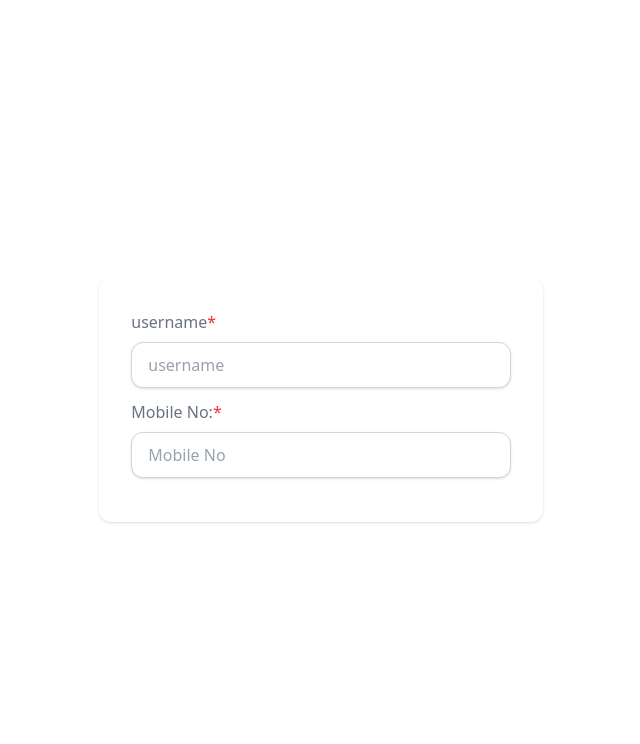
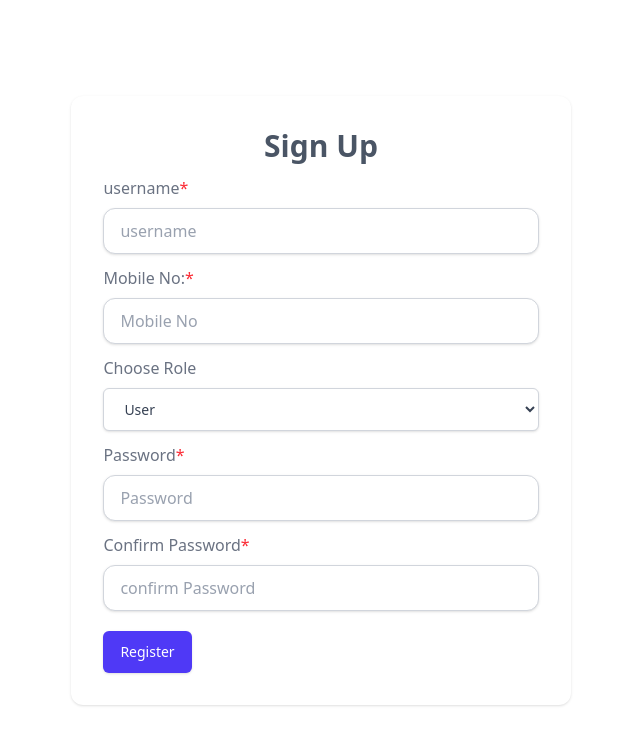
Before and after one commit to codemonk61/post-app, a React (Vite) app: page /signup in a window 1280 px wide. Shown: the top 744 px of the page, without its empty margins (319-959 px from the left). Built offline with nearby package versions, Linux system fonts and the light colour scheme.

Commit message:
add dropwdown

```diff
--- a/src/App.tsx
+++ b/src/App.tsx
@@ -2,13 +2,17 @@
 import { BrowserRouter, Route, Routes } from 'react-router-dom'
 import Login from './pages/Login'
 import SignUp from './pages/SignUp'
+import Home from './pages/Home'
 
 function App() {
   return (
     <BrowserRouter>
       <Routes>
+
         <Route path="/login" element={<Login />} />
          <Route path="/signup" element={<SignUp/>} />
+         <Route path="/" element={<Home/>}/>
+
       </Routes>
     </BrowserRouter>
 
--- a/src/components/Input/Input.tsx
+++ b/src/components/Input/Input.tsx
@@ -4,6 +4,7 @@ const Input:React.FC<InputPropsType>  = ({handleInput, value, placeholder, title
   return (
     <div>
         <span className="text-gray-500"> {title}</span>{required && <span className="text-red-500">{'*'}</span>}
+
         <input
          className=" mt-2 mb-3 w-full rounded-xl border border-gray-300 bg-white px-4 py-2.5 pr-10 text-gray-900 placeholder:text-gray-400
            shadow-sm focus:outline-none focus:ring-2 focus:ring-indigo-500 focus:border-indigo-500
--- a/src/components/Input/types.d.ts
+++ b/src/components/Input/types.d.ts
@@ -1,7 +1,7 @@
 
 
 export type InputPropsType = {
-    handleInput: (e: React.ChangeEvent<HTMLInputElement>)=>viod,
+    handleInput: (e: React.ChangeEvent<HTMLInputElement>)=> void,
     value: string | number,
     placeholder: string,
     title: string,
--- /dev/null
+++ b/src/components/dropdown/Dropdown.tsx
@@ -0,0 +1,29 @@
+import type { DropdownPropsType } from "./types";
+
+const Dropdown: React.FC<DropdownPropsType> = ({title, options, onChange}) => {
+  return (
+    <div className="w-full">
+
+        <span className="text-gray-500 "> {title}</span>
+
+
+      <select onChange={onChange}
+        id="options"
+        name="options"
+        className="mt-2 mb-3 block w-full rounded-md border border-gray-300  bg-white px-4 py-2.5 pr-10 text-gray-700 shadow-sm focus:border-indigo-500 focus:ring-1 focus:ring-indigo-500 sm:text-sm"
+      >
+        {/* <option value="">Select</option>
+        <option value="option1">User</option>
+        <option value="option2">Admin</option>
+        <option value="option3">Supder Admin</option> */}
+        {
+            options.map((option)=> {
+                return  <option value={option.key}>{option.label}</option>
+            })
+        }
+      </select>
+    </div>
+  );
+};
+
+export default Dropdown;
--- /dev/null
+++ b/src/components/dropdown/types.d.ts
@@ -0,0 +1,11 @@
+export type DropdownPropsType = {
+    title : string,
+    options : option[],
+    onChange : (e:React.ChangeEvent<HTMLSelectElement>)=> void
+
+}
+
+type option = {
+    key : string,
+    label : string
+}
--- /dev/null
+++ b/src/pages/Home.tsx
@@ -0,0 +1,10 @@
+
+const Home = () => {
+  return (
+    <div>
+      <h1>Welcome to Post app project</h1>
+    </div>
+  )
+}
+
+export default Home
--- a/src/pages/SignUp.tsx
+++ b/src/pages/SignUp.tsx
@@ -1,40 +1,100 @@
 import { useState } from "react";
 import Card from "../components/card/Card";
 import Input from "../components/Input/Input";
+import Dropdown from "../components/dropdown/Dropdown";
+import Button from "../components/Button/Button";
+
+const options = [
+  {
+    key: "user",
+    label: "User",
+  },
+  {
+    key: "admin",
+    label: "Admin",
+  },
+  {
+    key: "super_admin",
+    label: "Super Admin",
+  },
+];
 
 const SignUp = () => {
-  const [username, setUserName] = useState<string>('')
-  const [mobileNo, setMobileNo] = useState<string>('')
+  const [username, setUserName] = useState<string>("");
+  const [mobileNo, setMobileNo] = useState<string>("");
+  const [password, setPassword] = useState<string>("");
+  const [cnfPassword, setCnfPassword] = useState<string>("");
 
   const handleUserName = (e: React.ChangeEvent<HTMLInputElement>) => {
     setUserName(e.target.value);
-  }
+  };
 
   const handleMobileNo = (e: React.ChangeEvent<HTMLInputElement>) => {
-    setMobileNo((e.target.value))
-  }
+    setMobileNo(e.target.value);
+  };
+
+  const handleDropdown = (e: React.ChangeEvent<HTMLSelectElement>) => {
+    console.log(e.target.value);
+  };
+
+  const handlePassword = (e: React.ChangeEvent<HTMLInputElement>) => {
+    setPassword(e.target.value);
+  };
+
+  const handleCnfPassword = (e: React.ChangeEvent<HTMLInputElement>) => {
+    setCnfPassword(e.target.value);
+  };
+
+  const handleSignUp = () => {
+    console.log("registered succesfully");
+  };
 
   return (
-    <div className='flex justify-center items-center h-screen'>
+    <div className="flex justify-center items-center h-screen">
       <Card>
+        <h1 className="text-3xl text-center mb-3 font-bold text-gray-600 ">
+          Sign Up
+        </h1>
+
         <Input
-        handleInput = {handleUserName}
-        placeholder={'username'}
-        value={username}
-        title={"username"}
-        required= {true}
+          handleInput={handleUserName}
+          placeholder={"username"}
+          value={username}
+          title={"username"}
+          required={true}
         />
 
         <Input
-        handleInput = {handleMobileNo}
-        placeholder={'Mobile No'}
-        value={mobileNo}
-        title={"Mobile No:"}
-        required= {true}
+          handleInput={handleMobileNo}
+          placeholder={"Mobile No"}
+          value={mobileNo}
+          title={"Mobile No:"}
+          required={true}
         />
 
+        <Dropdown
+          title={"Choose Role"}
+          onChange={handleDropdown}
+          options={options}
+        />
+
+        <Input
+          handleInput={handlePassword}
+          placeholder={"Password"}
+          value={password}
+          title={"Password"}
+          required={true}
+        />
+
+        <Input
+          handleInput={handleCnfPassword}
+          placeholder={"confirm Password"}
+          value={cnfPassword}
+          title={"Confirm Password"}
+          required={true}
+        />
+        <Button onClick={handleSignUp} cta={"Register"} />
       </Card>
-
     </div>
   );
 };
```
